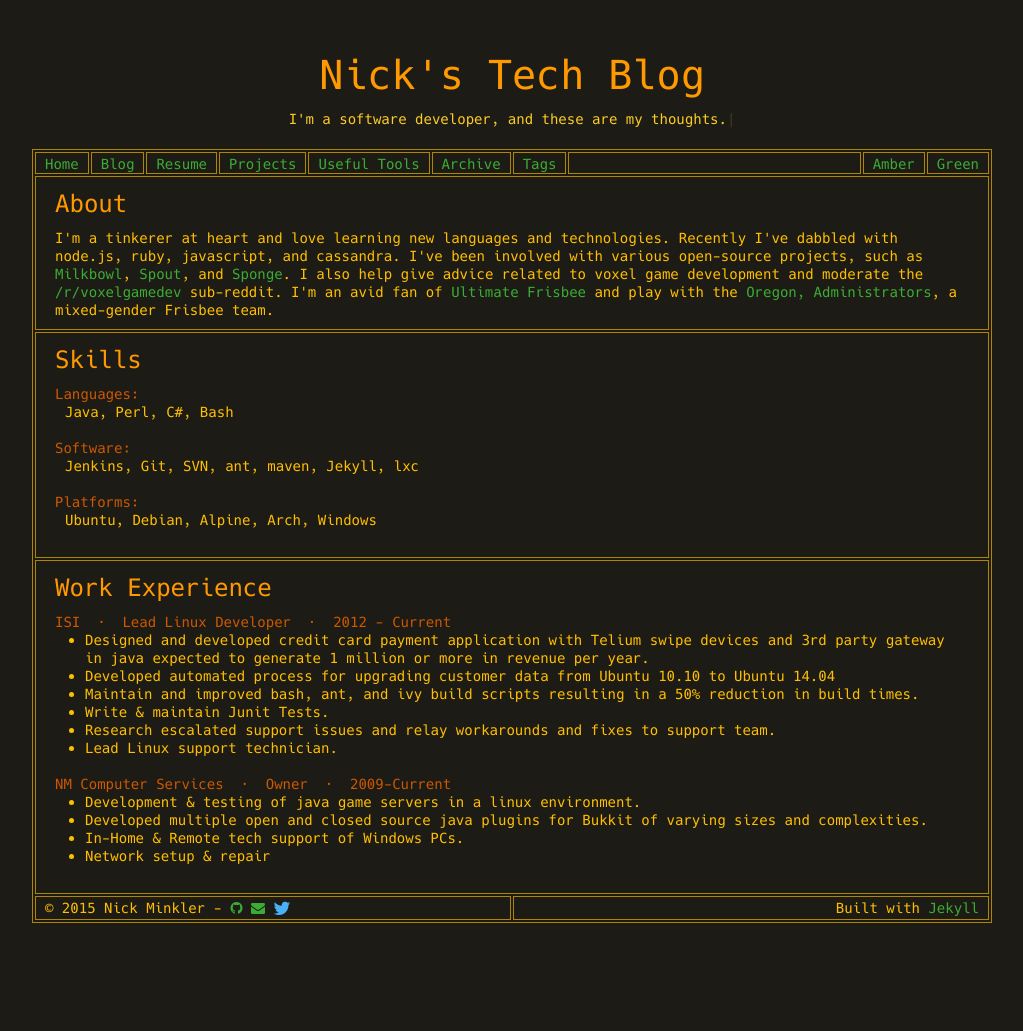
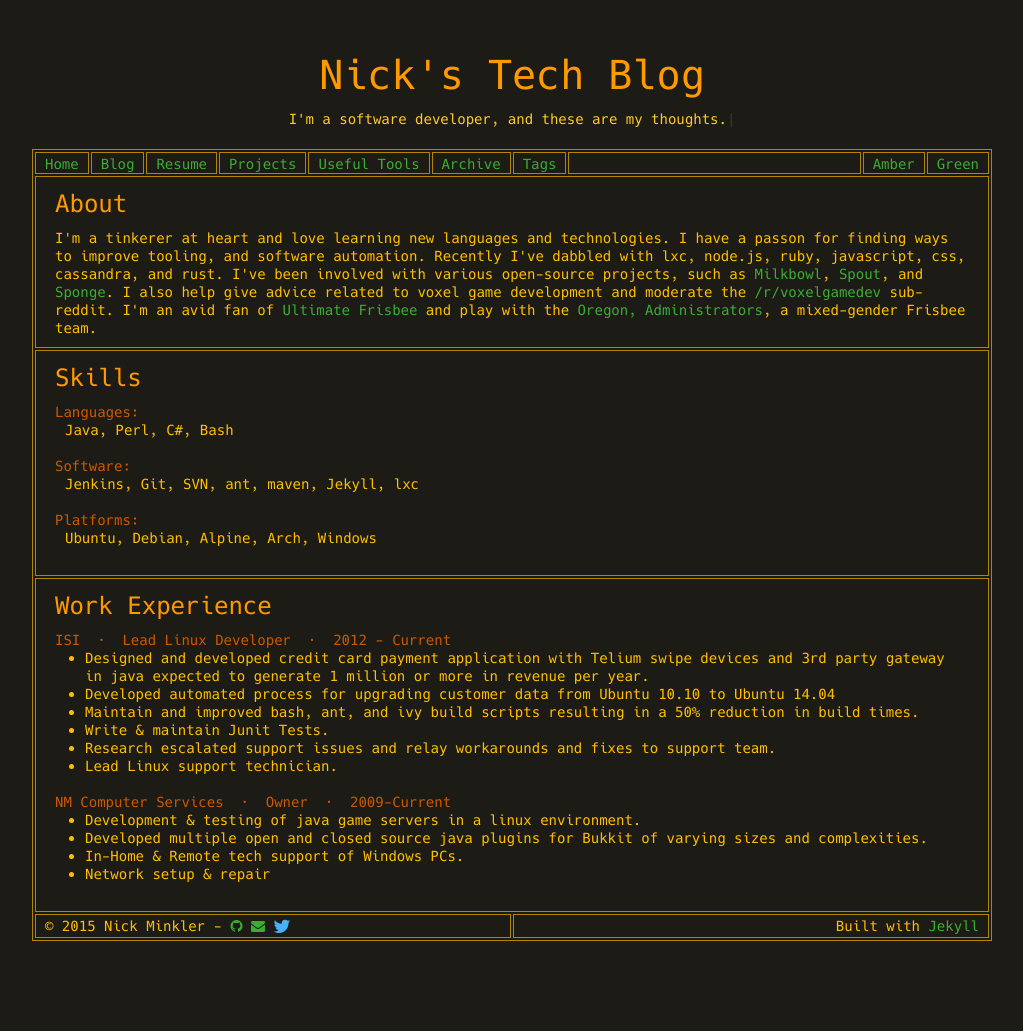
Before and after one commit to Sleaker/sleaker.github.io, a Jekyll site: the page built from resume.html, in a window 1280 px wide. Shown: the whole page, without its empty margins (128-1151 px from the left). Built offline with Jekyll 4.4.1, drawn with Linux system fonts in a browser that asks for light colours; comment, search, counter and statistics services are not loaded.

Commit message:
new blog post. and adjust resume a bit

```diff
--- a/resume.html
+++ b/resume.html
@@ -6,7 +6,8 @@ layout: default
 <tr><td>
   <div class="padded">
       <h2>About</h2>
-      <p>I'm a tinkerer at heart and love learning new languages and technologies.  Recently I've dabbled with node.js, ruby, javascript, and cassandra. I've been involved with various open-source projects, such as <a href="https://www.github.com/Milkbowl">Milkbowl</a>, <a href="https://www.github.com/SpoutDev">Spout</a>, and <a href="https://www.github.com/SpongePowered/">Sponge</a>. I also help give advice related to voxel game development and moderate the <a href="http://www.reddit.com/r/voxelgamedev">/r/voxelgamedev</a> sub-reddit.  I'm an avid fan of <a href="http://www.usaultimate.org">Ultimate Frisbee</a> and play with the <a href="https://twitter.com/admitators">Oregon, Administrators</a>, a mixed-gender Frisbee team.</p>
+      <p>I'm a tinkerer at heart and love learning new languages and technologies. I have a passon for finding ways to improve tooling, and software automation. Recently I've dabbled with lxc, node.js, ruby, javascript, css, cassandra, and rust. I've been involved with various open-source projects, such as <a href="https://www.github.com/Milkbowl">Milkbowl</a>, <a href="https://www.github.com/SpoutDev">Spout</a>, and <a href="https://www.github.com/SpongePowered/">Sponge</a>. I also help give advice related to voxel game development and moderate the <a href="http://www.reddit.com/r/voxelgamedev">/r/voxelgamedev</a> sub-reddit.  I'm an avid fan of <a href="http://www.usaultimate.org">Ultimate Frisbee</a> and play with the <a href="https://twitter.com/admitators">Oregon, Administrators</a>, a mixed-gender Frisbee team.</p>
+      <p>
   </div>
 </td>
 </tr>
```
Also changed, not shown: _posts/2015-11-06-windows.md (added, +20 -0 lines).
